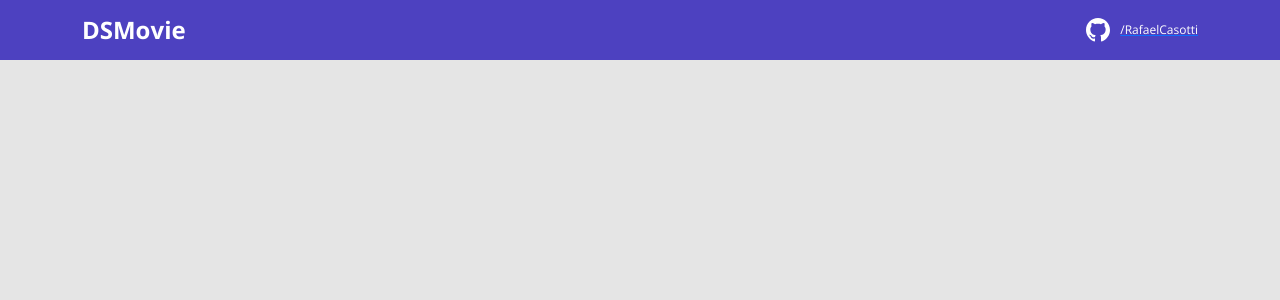
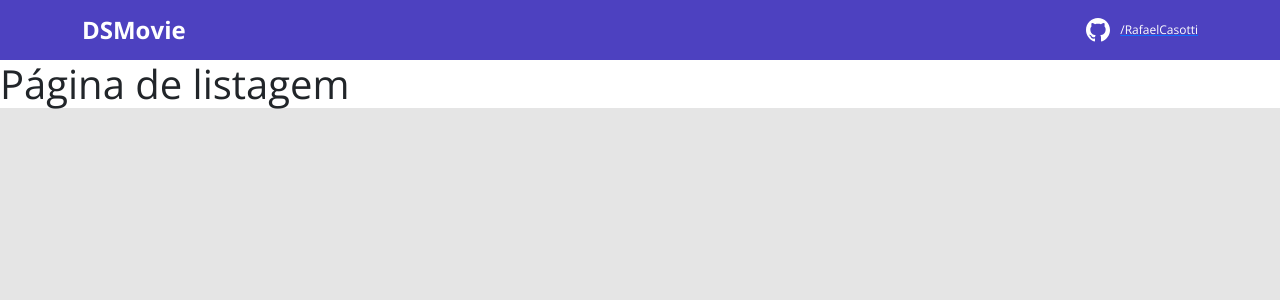
Before and after one commit to RafaelCasotti/dsmovie, a React (Create React App) app in the folder frontend/: page / in a window 1280 px wide. Shown: the top 300 px of the page. Built offline with nearby package versions, Linux system fonts and the light colour scheme; the HTML template or start-up script is replaced by a standard one.

Commit message:
@RafaelCasotti [Task: Routes]

```diff
--- a/frontend/package.json
+++ b/frontend/package.json
@@ -10,9 +10,11 @@
     "@types/node": "^16.7.13",
     "@types/react": "^18.0.0",
     "@types/react-dom": "^18.0.0",
+    "@types/react-router-dom": "5.3.2",
     "bootstrap": "5.1.3",
     "react": "^18.1.0",
     "react-dom": "^18.1.0",
+    "react-router-dom": "6.2.1",
     "react-scripts": "5.0.1",
     "typescript": "^4.4.2",
     "web-vitals": "^2.1.0"
--- a/frontend/src/App.tsx
+++ b/frontend/src/App.tsx
@@ -1,8 +1,23 @@
-import Navbar from "./components/Navbar";
+import {
+  BrowserRouter,
+  Routes,
+  Route
+} from "react-router-dom";
+import Listing from "pages";
+import Form from 'pages/Form';
+import Navbar from "components/Navbar";
 
 function App() {
   return (
-    <Navbar />
+    <BrowserRouter>
+      <Navbar />
+      <Routes>
+        <Route path="/" element={<Listing />} />
+        <Route path="/form">
+          <Route path=":movieId" element={<Form />} />
+        </Route>
+      </Routes>
+    </BrowserRouter>
   );
 }
 
--- /dev/null
+++ b/frontend/src/pages/Form/index.tsx
@@ -0,0 +1,8 @@
+function Form(){
+
+    return (
+        <h1>Página de Formulário</h1>
+    );
+}
+
+export default Form;
--- /dev/null
+++ b/frontend/src/pages/index.tsx
@@ -0,0 +1,8 @@
+function Listing(){
+
+    return (
+        <h1>Página de listagem</h1>
+    );
+}
+
+export default Listing;
```
Also changed, not shown: 1 other file (tests, documents, lock files or other folders).
